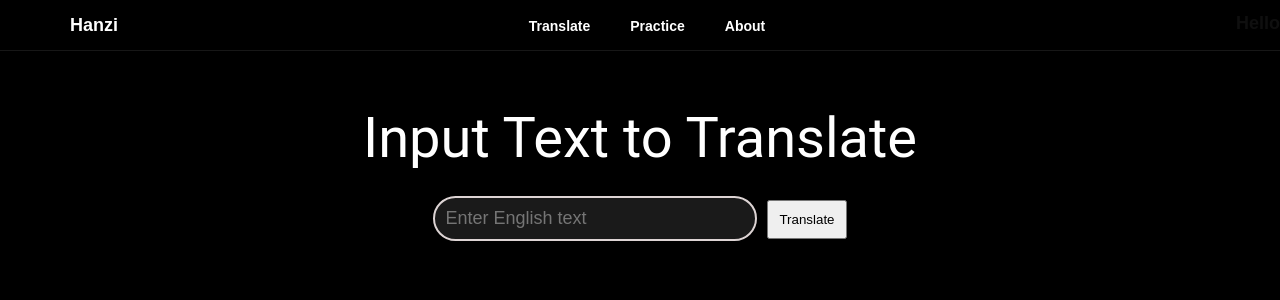
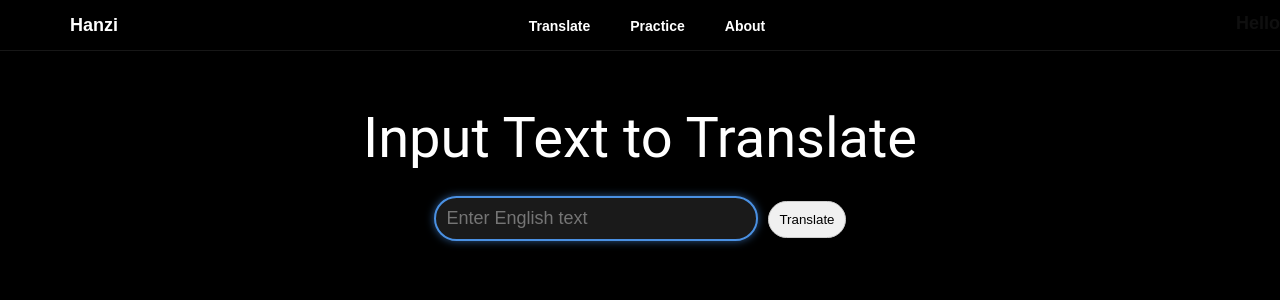
Before and after one commit to schofield-paul/hanzi, a React (Create React App) app: page /input in a window 1280 px wide. Shown: the top 300 px of the page. Built offline with nearby package versions, Linux system fonts and the light colour scheme.

Commit message:
focus input cursor on page load; indicate non-empty state in button UI

```diff
--- a/src/pages/Input/Input.module.css
+++ b/src/pages/Input/Input.module.css
@@ -46,3 +46,27 @@
   text-align: center;
   white-space: nowrap;
 }
+
+.submitButton {
+  margin-left: 10px;
+  padding: 10px;
+  background-color: #f0f0f0;
+  border: 1px solid #ccc;
+  cursor: pointer;
+  transition: all 0.3s ease;
+  border-radius: 25px;
+}
+
+.submitButton:hover {
+  background-color: #3e82cf;
+}
+
+.submitButton.active {
+  background-color: #3e82cf;
+  color: white;
+  border: 1px solid #3e82cf;
+}
+
+.submitButton.active:hover {
+  background-color: #3e82cf;
+}
--- a/src/pages/Input/Input.tsx
+++ b/src/pages/Input/Input.tsx
@@ -1,5 +1,5 @@
 import style from "./Input.module.css";
-import { useRef, useState } from "react";
+import { useRef, useState, useEffect } from "react";
 import { fetchData } from "../../hooks/fetchData"; // Importing from the new api file
 import { initializeHanziWriter } from "../../hooks/initializeHanziWriter";
 
@@ -7,6 +7,7 @@ export default function Input() {
   const [inputValue, setInputValue] = useState<string>("");
   const [isLoading, setIsLoading] = useState<boolean>(false);
   const writerContainerRef = useRef<HTMLDivElement | null>(null);
+  const inputRef = useRef<HTMLInputElement>(null);
 
   const containsEnglish = (input: string) =>
     /^[a-zA-Z\s.,!?':;()\u2019-]+$/.test(input);
@@ -40,11 +41,18 @@ export default function Input() {
     setInputValue(e.target.value);
   };
 
+  useEffect(() => {
+    if (inputRef.current) {
+      inputRef.current.focus();
+    }
+  }, []);
+
   return (
     <div className={style.contentContainer}>
       <h1 className={style.mainText}>Input Text to Translate</h1>
       <form onSubmit={handleSubmit}>
         <input
+          ref={inputRef}
           className={style.form}
           type="text"
           value={inputValue}
@@ -54,7 +62,9 @@ export default function Input() {
         />
         <button
           type="submit"
-          style={{ marginLeft: "10px", padding: "10px" }}
+          className={`${style.submitButton} ${
+            inputValue.trim() ? style.active : ""
+          }`}
           disabled={isLoading}
         >
           {isLoading ? "Translating..." : "Translate"}
```
